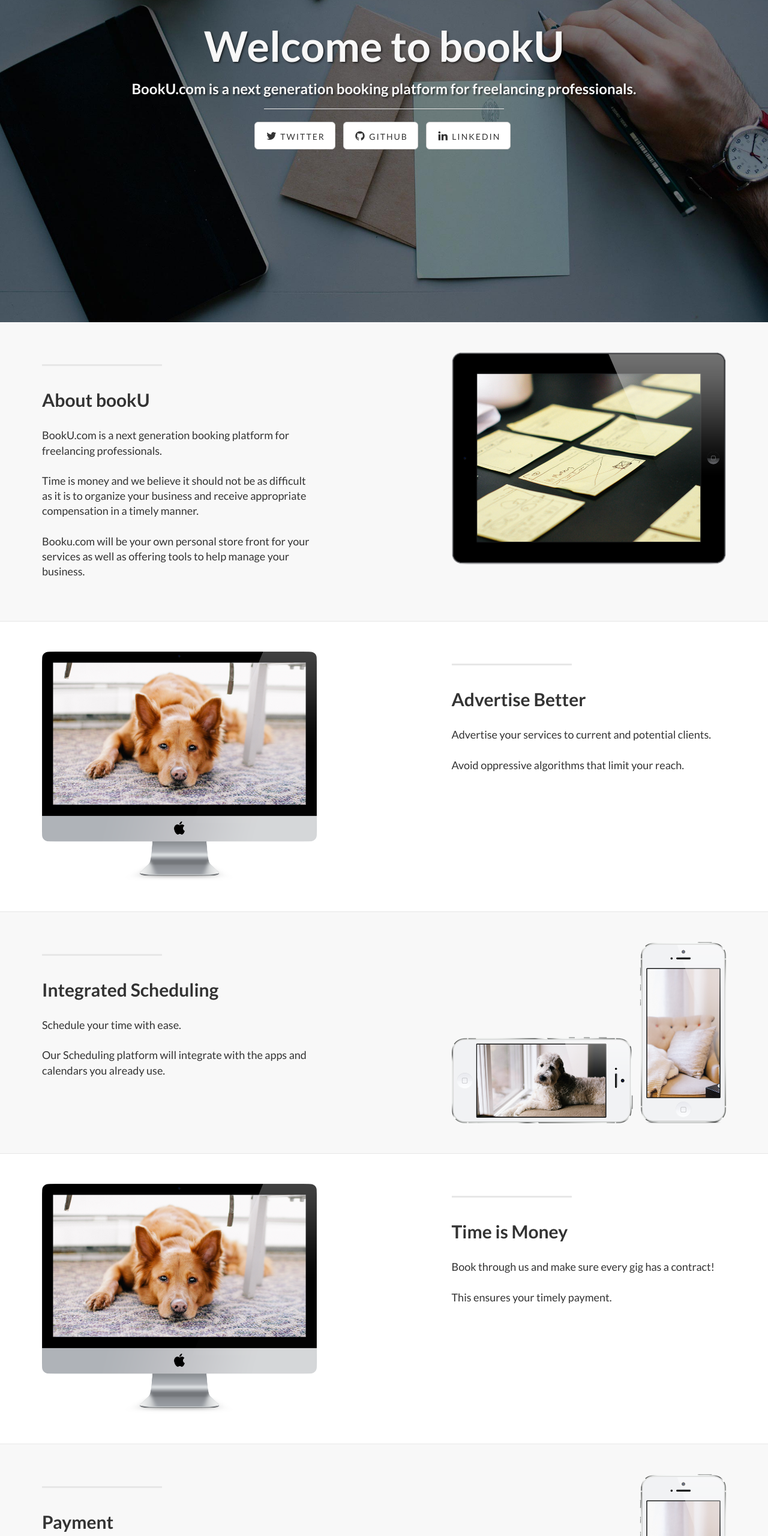
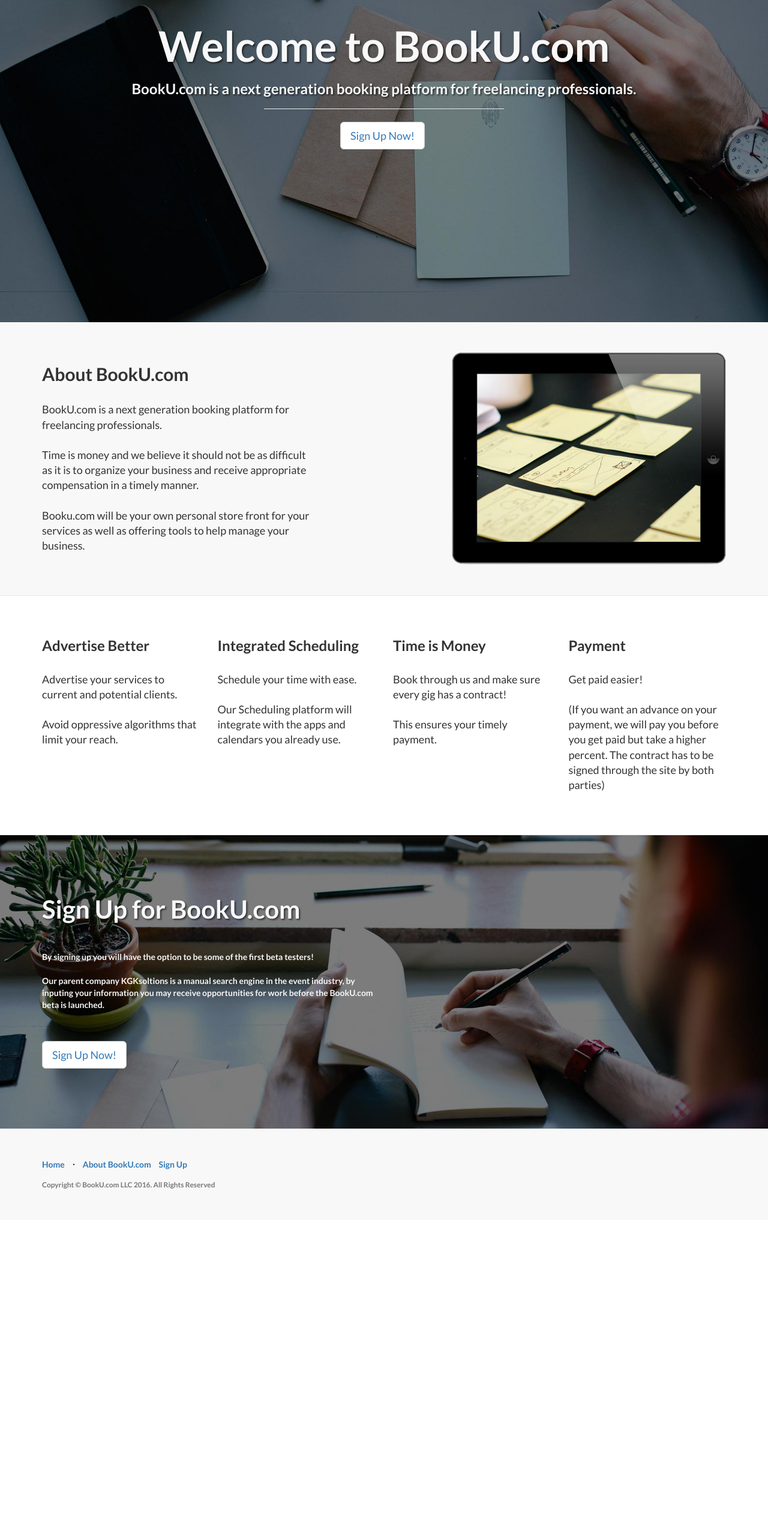
Before and after one commit to iiVi/new_bookU, a website: page public/index.html in a window 1280 px wide. Shown: the part 240-2800 px from the top of the page at 60% size. After the commit the page ends 2273 px from the top, so only its background shows below. Drawn offline with Linux system fonts and the light colour scheme.

Commit message:
adjust content rows

```diff
--- a/public/index.html
+++ b/public/index.html
@@ -9,7 +9,7 @@
     <meta name="description" content="">
     <meta name="author" content="">
 
-    <title>Welcom to bookU</title>
+    <title>Welcom to BookU.com</title>
 
     <!-- Bootstrap Core CSS -->
     <link href="css/bootstrap.min.css" rel="stylesheet">
@@ -43,16 +43,16 @@
                         <span class="icon-bar"></span>
                         <span class="icon-bar"></span>
                     </button>
-                    <a class="navbar-brand topnav" href="#">Welcome to bookU</a>
+                    <a class="navbar-brand topnav" href="#">Welcome to BookU.com</a>
                 </div>
                 <!-- Collect the nav links, forms, and other content for toggling -->
                 <div class="collapse navbar-collapse" id="bs-example-navbar-collapse-1">
                     <ul class="nav navbar-nav navbar-right">
                         <li>
-                            <a href="#about">About bookU</a>
+                            <a href="#about">About BookU.com</a>
                         </li>
                         <li>
-                            <a href="#signup">Sign Up</a>
+                            <a href="http://goo.gl/forms/0rtaj6ss6LMgCM3B3">Sign Up</a>
                         </li>
                     </ul>
                 </div>
@@ -69,18 +69,12 @@
                 <div class="row">
                     <div class="col-lg-12">
                         <div class="intro-message">
-                            <h1>Welcome to bookU</h1>
+                            <h1>Welcome to BookU.com</h1>
                             <h3>BookU.com is a next generation booking platform for freelancing professionals.</h3>
                             <hr class="intro-divider">
                             <ul class="list-inline intro-social-buttons">
                                 <li>
-                                    <a href="https://twitter.com/twitter" class="btn btn-default btn-lg"><i class="fa fa-twitter fa-fw"></i> <span class="network-name">Twitter</span></a>
-                                </li>
-                                <li>
-                                    <a href="https://github.com/twitter" class="btn btn-default btn-lg"><i class="fa fa-github fa-fw"></i> <span class="network-name">Github</span></a>
-                                </li>
-                                <li>
-                                    <a href="#" class="btn btn-default btn-lg"><i class="fa fa-linkedin fa-fw"></i> <span class="network-name">Linkedin</span></a>
+                                    <button type="button" class="btn btn-default btn-lg"><a href="http://goo.gl/forms/0rtaj6ss6LMgCM3B3">Sign Up Now!</a></button>
                                 </li>
                             </ul>
                         </div>
@@ -101,9 +95,8 @@
             <div class="container">
                 <div class="row">
                     <div class="col-lg-5 col-sm-6">
-                        <hr class="section-heading-spacer">
                         <div class="clearfix"></div>
-                        <h2 class="section-heading">About bookU</h2>
+                        <h2 class="section-heading">About BookU.com</h2>
                         <p class="lead">BookU.com is a next generation booking platform for freelancing professionals.<br><br>Time is money and we believe it should not be as difficult as it is to organize your business and receive appropriate compensation in a timely manner.<br><br>Booku.com will be your own personal store front for your services as well as offering tools to help manage your business.
                         </p>
                     </div>
@@ -123,14 +116,25 @@
             <div class="container">
 
                 <div class="row">
-                    <div class="col-lg-5 col-lg-offset-1 col-sm-push-6  col-sm-6">
-                        <hr class="section-heading-spacer">
+                    <div class="col-md-3">
                         <div class="clearfix"></div>
-                        <h2 class="section-heading">Advertise Better</h2>
+                        <h3 class="section-heading">Advertise Better</h3>
                         <p class="lead">Advertise your services to current and potential clients.<br><br>Avoid oppressive algorithms that limit your reach.</p>
                     </div>
-                    <div class="col-lg-5 col-sm-pull-6  col-sm-6">
-                        <img class="img-responsive" src="img/dog.png" alt="">
+                    <div class="col-md-3">
+                        <div class="clearfix"></div>
+                        <h3 class="section-heading">Integrated Scheduling</h3>
+                        <p class="lead">Schedule your time with ease.<br><br>Our Scheduling platform will integrate with the apps and calendars you already use.</p>
+                    </div>
+                    <div class="col-md-3">
+                        <div class="clearfix"></div>
+                        <h3 class="section-heading">Time is Money</h3>
+                        <p class="lead">Book through us and make sure every gig has a contract!<br><br>This ensures your timely payment.</p>
+                    </div>
+                    <div class="col-md-3">
+                        <div class="clearfix"></div>
+                        <h3 class="section-heading">Payment</h3>
+                        <p class="lead">Get paid easier!<br><br>(If you want an advance on your payment, we will pay you before you get paid but take a higher percent. The contract has to be signed through the site by both parties)</p>
                     </div>
                 </div>
 
@@ -140,70 +144,6 @@
         </div>
         <!-- /.content-section-b -->
 
-        <div class="content-section-a">
-
-            <div class="container">
-
-                <div class="row">
-                    <div class="col-lg-5 col-sm-6">
-                        <hr class="section-heading-spacer">
-                        <div class="clearfix"></div>
-                        <h2 class="section-heading">Integrated Scheduling</h2>
-                        <p class="lead">Schedule your time with ease.<br><br>Our Scheduling platform will integrate with the apps and calendars you already use.</p>
-                    </div>
-                    <div class="col-lg-5 col-lg-offset-2 col-sm-6">
-                        <img class="img-responsive" src="img/phones.png" alt="">
-                    </div>
-                </div>
-
-            </div>
-            <!-- /.container -->
-
-        </div>
-        <!-- /.content-section-a -->
-
-        <div class="content-section-b">
-
-            <div class="container">
-
-                <div class="row">
-                    <div class="col-lg-5 col-lg-offset-1 col-sm-push-6  col-sm-6">
-                        <hr class="section-heading-spacer">
-                        <div class="clearfix"></div>
-                        <h2 class="section-heading">Time is Money</h2>
-                        <p class="lead">Book through us and make sure every gig has a contract!<br><br>This ensures your timely payment.</p>
-                    </div>
-                    <div class="col-lg-5 col-sm-pull-6  col-sm-6">
-                        <img class="img-responsive" src="img/dog.png" alt="">
-                    </div>
-                </div>
-
-            </div>
-            <!-- /.container -->
-
-        </div>
-        <!-- /.content-section-b -->
-        <div class="content-section-a">
-
-            <div class="container">
-
-                <div class="row">
-                    <div class="col-lg-5 col-sm-6">
-                        <hr class="section-heading-spacer">
-                        <div class="clearfix"></div>
-                        <h2 class="section-heading">Payment</h2>
-                        <p class="lead">Get paid easier!<br><br>(If you want an advance on your payment, we will pay you before you get paid but take a higher percent. The contract has to be signed through the site by both parties)</p>
-                    </div>
-                    <div class="col-lg-5 col-lg-offset-2 col-sm-6">
-                        <img class="img-responsive" src="img/phones.png" alt="">
-                    </div>
-                </div>
-
-            </div>
-            <!-- /.container -->
-
-        </div>
-
         <a  name="signup"></a>
         <div class="banner">
 
@@ -211,9 +151,9 @@
 
                 <div class="row">
                     <div class="col-lg-6">
-                        <h2>Sign Up for bookU<br><br></h2>
-                        <p>By signing up you will have the option to be some of the first beta testers!<br><br>Our parent company KGKsoltions is a manual search engine in the event industry, by inputing your information you may receive opportunities for work before the booku.com beta is launched. <br><br><br></p>
-                        <button type="button" class="btn btn-default btn-lg"><a href="http://goo.gl/forms/0rtaj6ss6LMgCM3B3">Sign Up!</a></button>
+                        <h2>Sign Up for BookU.com<br><br></h2>
+                        <p>By signing up you will have the option to be some of the first beta testers!<br><br>Our parent company KGKsoltions is a manual search engine in the event industry, by inputing your information you may receive opportunities for work before the BookU.com beta is launched. <br><br><br></p>
+                        <button type="button" class="btn btn-default btn-lg"><a href="http://goo.gl/forms/0rtaj6ss6LMgCM3B3">Sign Up Now!</a></button>
             </div>
 
         </div>
@@ -235,13 +175,13 @@
                     </li>
                     <li class="footer-menu-divider">&sdot;</li>
                     <li>
-                        <a href="#about">About bookU</a>
+                        <a href="#about">About BookU.com</a>
                     </li>
                     <li>
                         <a href="#signup">Sign Up</a>
                     </li>
                 </ul>
-                <p class="copyright text-muted small">Copyright &copy; bookU LLC 2016. All Rights Reserved</p>
+                <p class="copyright text-muted small">Copyright &copy; BookU.com LLC 2016. All Rights Reserved</p>
             </div>
         </div>
     </div>
```
